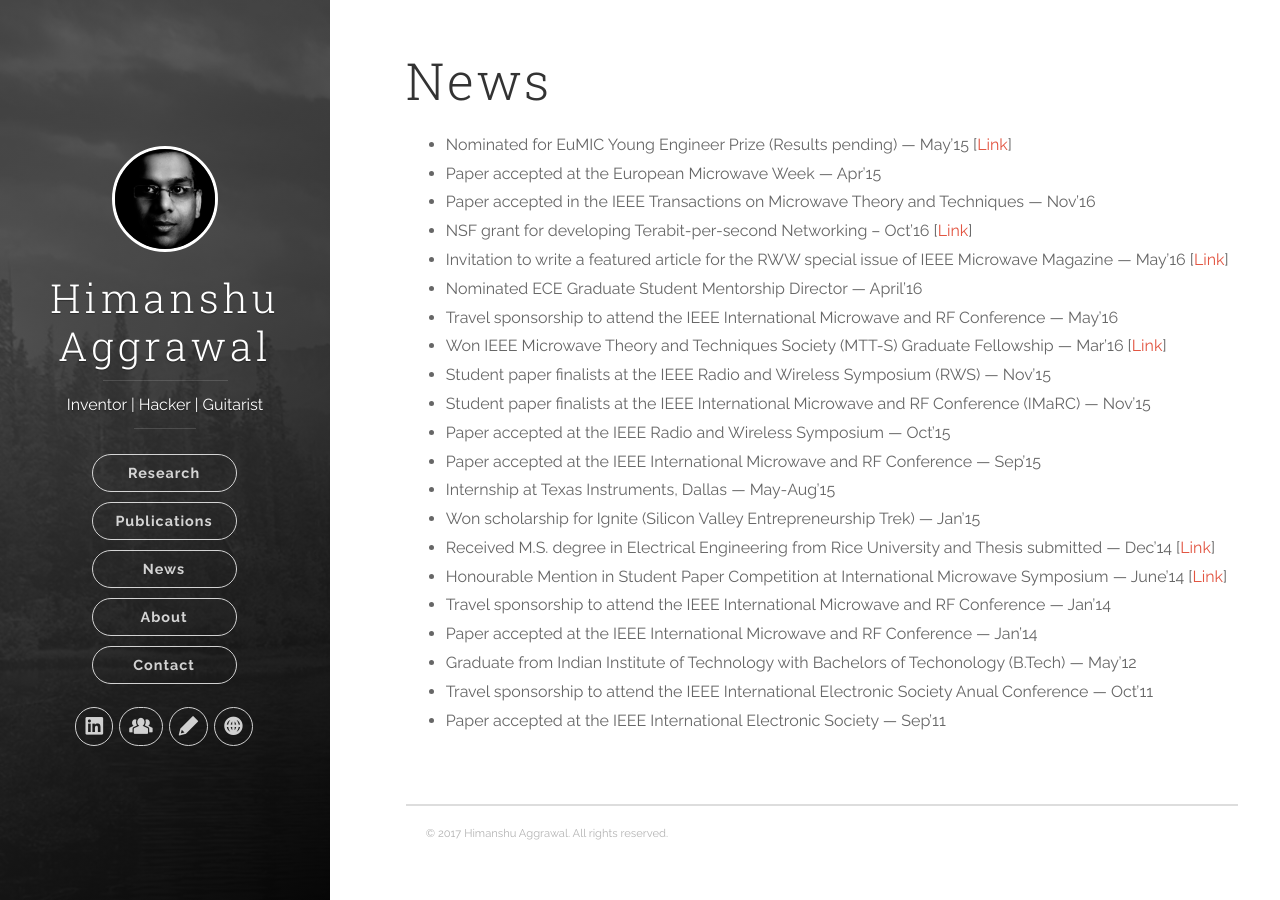
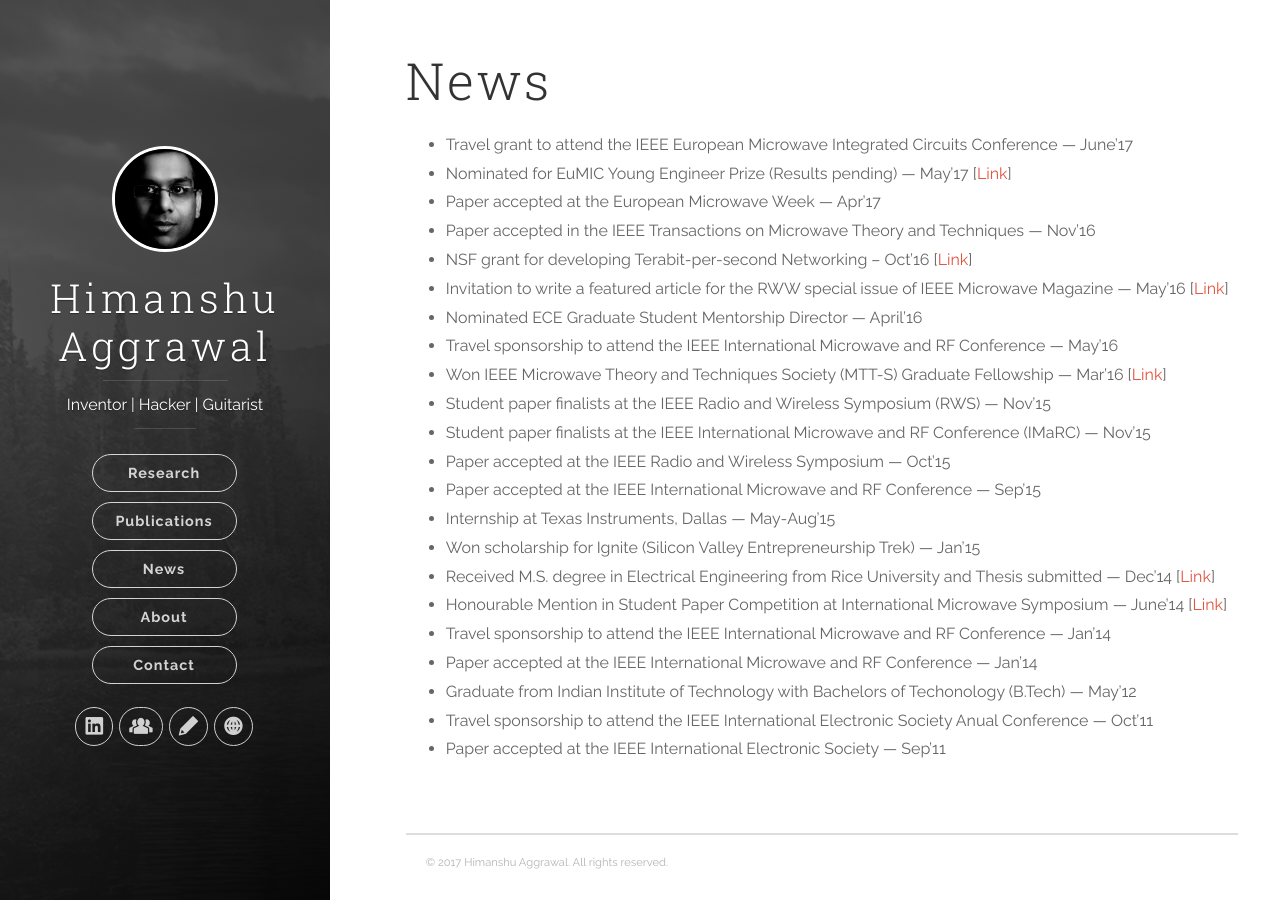
Before and after one commit to ahimanshu13/ahimanshu13.github.io, a Jekyll site: the page built from news/index.md, in a window 1280 px wide. Built offline with Jekyll 4.4.1, drawn with Linux system fonts in a browser that asks for light colours; nearby versions of some CDN libraries.

Commit message:
Travel grant EuMIC + minor date change

```diff
--- a/news/index.md
+++ b/news/index.md
@@ -4,8 +4,9 @@ title: News
 published: true
 ---
 
-- Nominated for EuMIC Young Engineer Prize (Results pending)  --- May'15 [[Link](http://www.ece.rice.edu/news/Aggrawal-EuMC/){:target="_blank"}]
-- Paper accepted at the European Microwave Week  --- Apr'15
+- Travel grant to attend the IEEE European Microwave Integrated Circuits Conference --- June'17
+- Nominated for EuMIC Young Engineer Prize (Results pending)  --- May'17 [[Link](http://www.ece.rice.edu/news/Aggrawal-EuMC/){:target="_blank"}]
+- Paper accepted at the European Microwave Week  --- Apr'17
 - Paper accepted in the IEEE Transactions on Microwave Theory and Techniques --- Nov'16
 - NSF grant for developing Terabit-per-second Networking – Oct’16 [[Link](http://news.rice.edu/2016/10/11/marconi-inspires-rice-university-design-for-1-terabit-wireless-2/){:target="_blank"}]
 - Invitation to write a featured article for the RWW special issue of IEEE Microwave Magazine --- May'16 [[Link](https://www.ece.rice.edu/news/2016_11AB/){:target="_blank"}]
```
